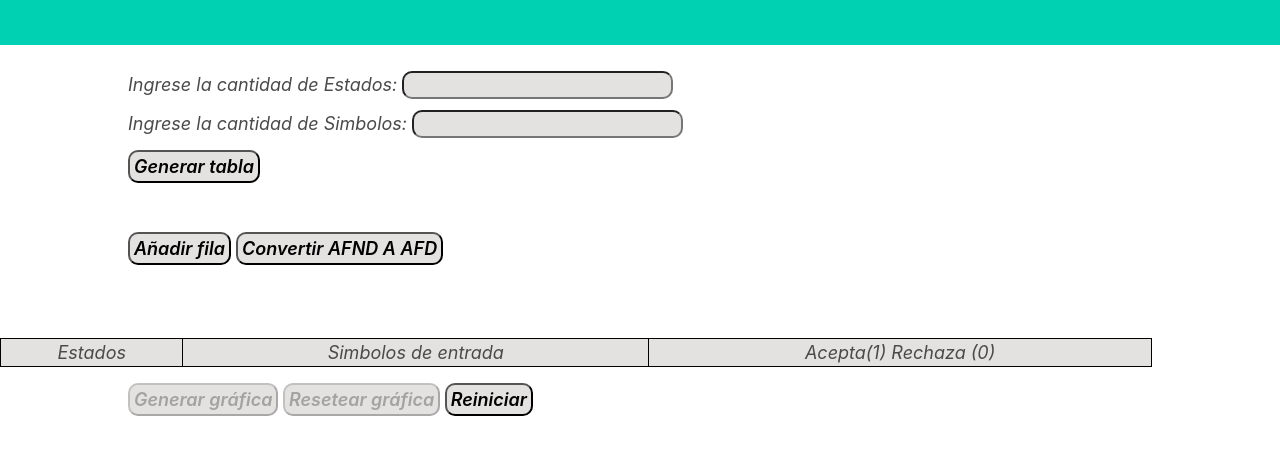
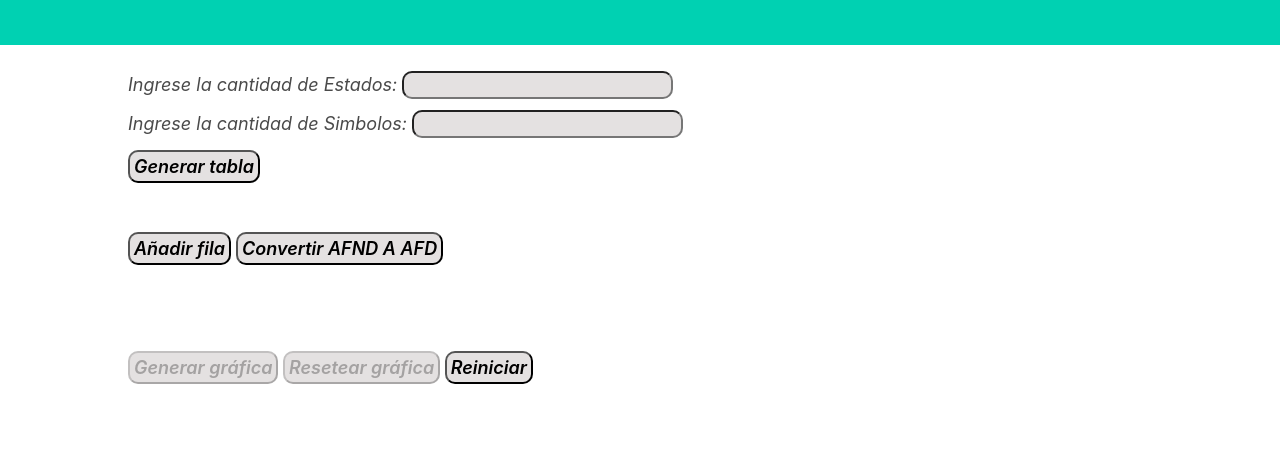
Before and after one commit to sernmandres/tallerCompiladores, a plain HTML site: page index.html in a window 1280 px wide. Shown: the part 145-600 px from the top of the page. Drawn offline with nearby package versions, Linux system fonts and the light colour scheme; a script that the page names is missing.

Commit message:
Todo ok para presentar

```diff
--- a/index.html
+++ b/index.html
@@ -128,18 +128,7 @@
     </div>
 
     <!-- Cuerpo de la tabla | botones | interfaz -->
-    <table id="tablaAFD" class="tabla">
-        <thead>
-            <tr>
-                <td>Estados</td>
-                <td name="simbolos_entrada" colspan="">Simbolos de entrada</td>
-                <td>Acepta(1) Rechaza (0)</td>
-            </tr>
-        </thead>
-        <tbody>
-        </tbody>
 
-    </table>
     <button class="btn1 btnF sepBtn" id="btnGraficar" disabled="true"> Generar gráfica </button>
     <button class="btn1 sepBtn" id="boton-borrar" disabled="true"> Resetear gráfica </button>
 
@@ -152,15 +141,6 @@
             location.reload();
         })
     </Script>
-
-
-
-
-
-
-
-
-
 
     <!-- Genera la tabla con las dimensiones-->
     <script type="module">
--- a/js/matrizAFD.js
+++ b/js/matrizAFD.js
@@ -5,7 +5,7 @@ let joined = []
 let matrizFDA = []
 
 function generarMatrizAFD(matrizResultado, finalStates, alphabet) {
-
+    bodyMatrizFDA = "<tbody"
 
     estadosAcepta = finalStates
 
```
